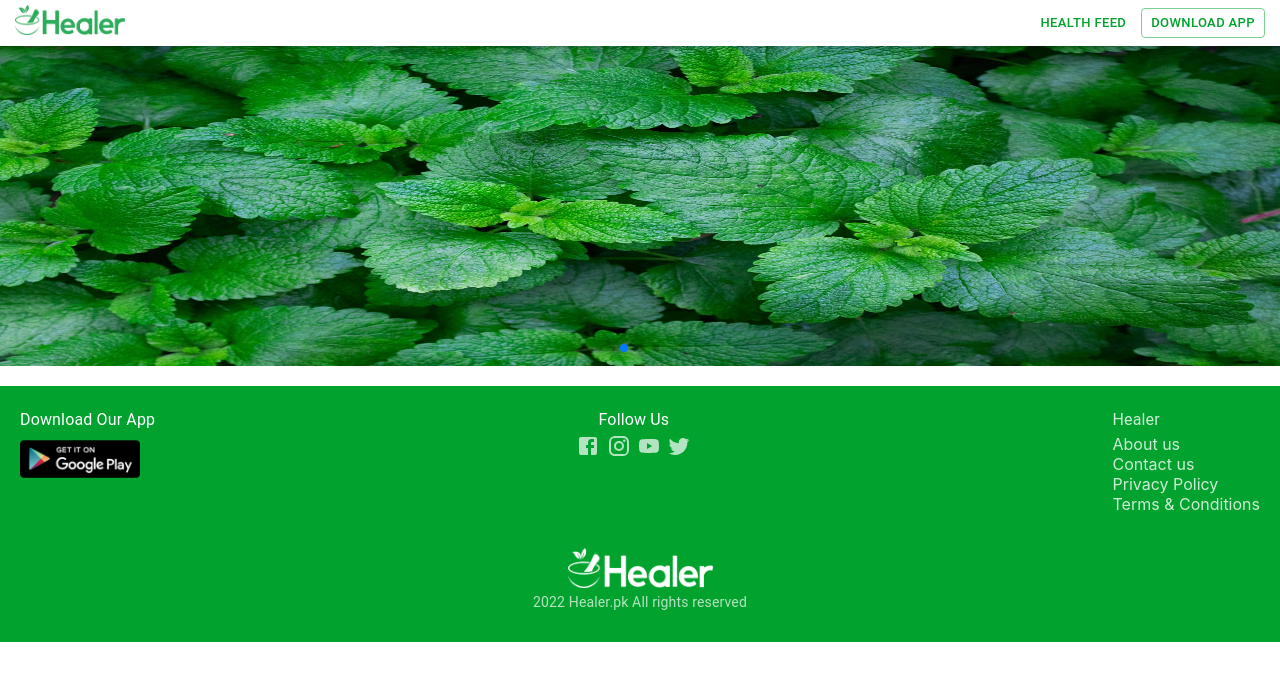
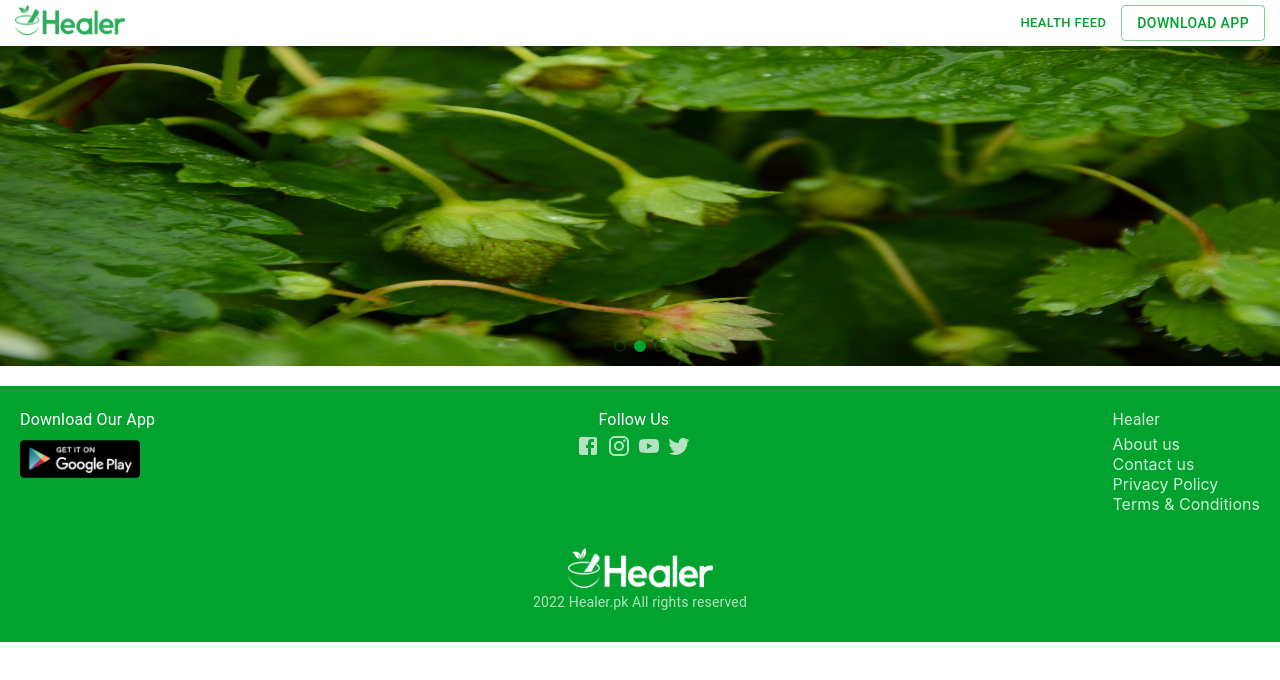
Before and after one commit to im-rahman1/healer-private, a Next.js app: page / in a window 1280 px wide. Shown: the top 680 px of the page. Built offline with nearby package versions, Linux system fonts and the light colour scheme.

Commit message:
done with slider in Home

```diff
--- a/components/Header.js
+++ b/components/Header.js
@@ -30,8 +30,8 @@ export default function Header() {
           <li>
             <ThemeProvider theme={theme}>
               <Button
-                size="small"
-                className={styles.btnContained}
+                size="medium"
+                className={styles.btn}
                 color="primary"
                 variant="outlined">
                 Download App
--- a/package.json
+++ b/package.json
@@ -15,9 +15,7 @@
     "axios": "^0.25.0",
     "next": "12.0.9",
     "react": "17.0.2",
-    "react-carousel-minimal": "^1.4.1",
     "react-dom": "17.0.2",
-    "react-responsive-carousel": "^3.2.22",
     "swiper": "^8.0.3"
   },
   "devDependencies": {
--- a/pages/index.js
+++ b/pages/index.js
@@ -5,19 +5,23 @@ import Image from "next/image";
 
 import "swiper/css";
 import "swiper/css/pagination";
+import "swiper/css/autoplay";
 
 import { Swiper, SwiperSlide } from "swiper/react";
-import { Pagination } from "swiper";
+import { Pagination, Autoplay } from "swiper";
 
 export default function Home() {
   return (
     <Layout>
       <Swiper
-        spaceBetween={30}
         pagination={{
           clickable: true,
         }}
-        modules={[Pagination]}
+        autoplay={{
+          delay: 3000,
+          disableOnInteraction: false,
+        }}
+        modules={[Pagination, Autoplay]}
         className="mySwiper">
         <SwiperSlide>
           <Image
--- a/styles/globals.css
+++ b/styles/globals.css
@@ -14,3 +14,16 @@ a {
 * {
   box-sizing: border-box;
 }
+
+.swiper-pagination {
+  opacity: 1;
+}
+
+.swiper-pagination-bullet {
+  border: 2px solid #01a22c;
+  box-sizing: content-box;
+}
+
+.swiper-pagination-bullet-active {
+  background-color: #01a22c !important;
+}
```
Also changed, not shown: 2 other files (tests, documents, lock files or other folders).
